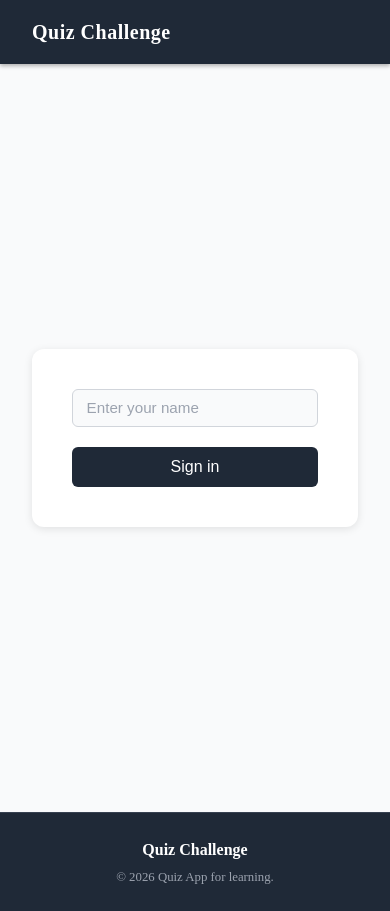
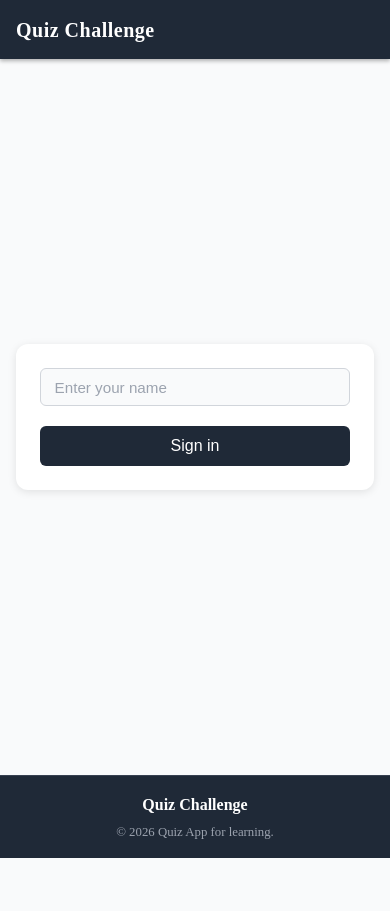
Before and after one commit to ranjanrai12/svelte-five-quiz-app, a SvelteKit app: page /login in a window 390 px wide. After the commit the page ends 858 px from the top, so only its background shows below. Built offline with nearby package versions, Linux system fonts and the light colour scheme.

Commit message:
mobile screen styles fix

```diff
--- a/src/lib/components/layout/footer.svelte
+++ b/src/lib/components/layout/footer.svelte
@@ -24,4 +24,10 @@
 		font-size: 0.8rem;
 		color: var(--text-subtle);
 	}
+
+	@media (max-width: 640px) {
+		.footer {
+			padding: 1rem;
+		}
+	}
 </style>
--- a/src/lib/components/layout/header.svelte
+++ b/src/lib/components/layout/header.svelte
@@ -82,4 +82,22 @@
 		background: rgba(255, 255, 255, 0.15);
 		color: white;
 	}
+
+	@media (max-width: 640px) {
+		.main-header {
+			flex-wrap: wrap;
+			gap: 0.75rem 1rem;
+			padding: 0.85rem 1rem;
+		}
+
+		nav {
+			width: 100%;
+			gap: 1rem;
+			flex-wrap: wrap;
+		}
+
+		nav a {
+			font-size: 0.9rem;
+		}
+	}
 </style>
--- a/src/routes/+layout.svelte
+++ b/src/routes/+layout.svelte
@@ -24,4 +24,10 @@
 		flex: 1;
 		padding: 2rem;
 	}
+
+	@media (max-width: 640px) {
+		main {
+			padding: 1rem;
+		}
+	}
 </style>
--- a/src/routes/login/+page.svelte
+++ b/src/routes/login/+page.svelte
@@ -116,4 +116,10 @@
 	button[type='submit']:hover {
 		background: var(--primary-hover);
 	}
+
+	@media (max-width: 640px) {
+		.login-card {
+			padding: 1.5rem;
+		}
+	}
 </style>
--- a/src/routes/quiz/+page.svelte
+++ b/src/routes/quiz/+page.svelte
@@ -191,4 +191,10 @@
 			}
 		}
 	}
+
+	@media (max-width: 640px) {
+		.quiz-wrapper .quiz {
+			padding: 1.25rem;
+		}
+	}
 </style>
--- a/src/styles/global.css
+++ b/src/styles/global.css
@@ -21,11 +21,16 @@
 	padding: 0;
 }
 
+html {
+	overflow-x: hidden;
+}
+
 body {
 	font-size: 16px;
 	color: var(--text);
 	background: var(--bg);
 	line-height: 1.6;
+	overflow-wrap: break-word;
 }
 
 a {
```
Also changed, not shown: src/lib/components/quiz/ProgressBarReport.svelte (+17 -0 lines), src/routes/+page.svelte (+11 -0 lines), src/routes/quiz/results/+page.svelte (+20 -0 lines).
